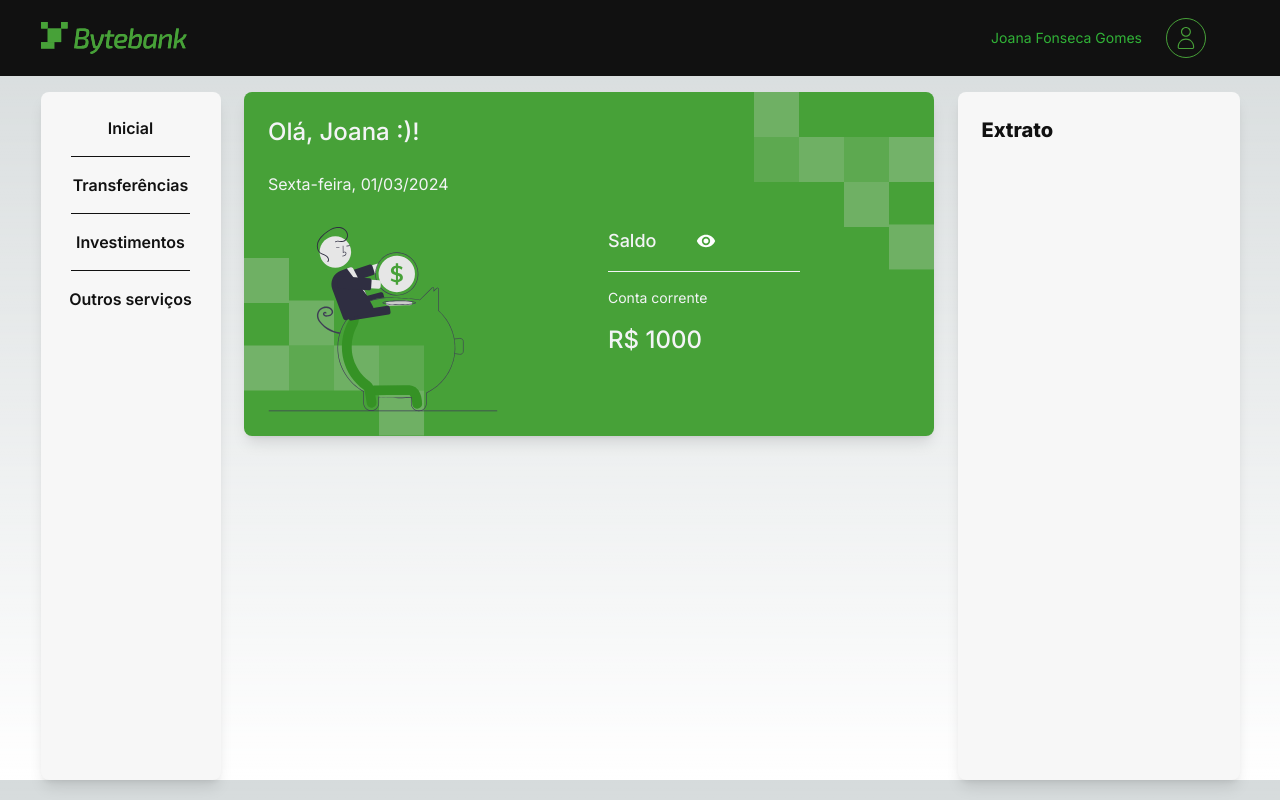
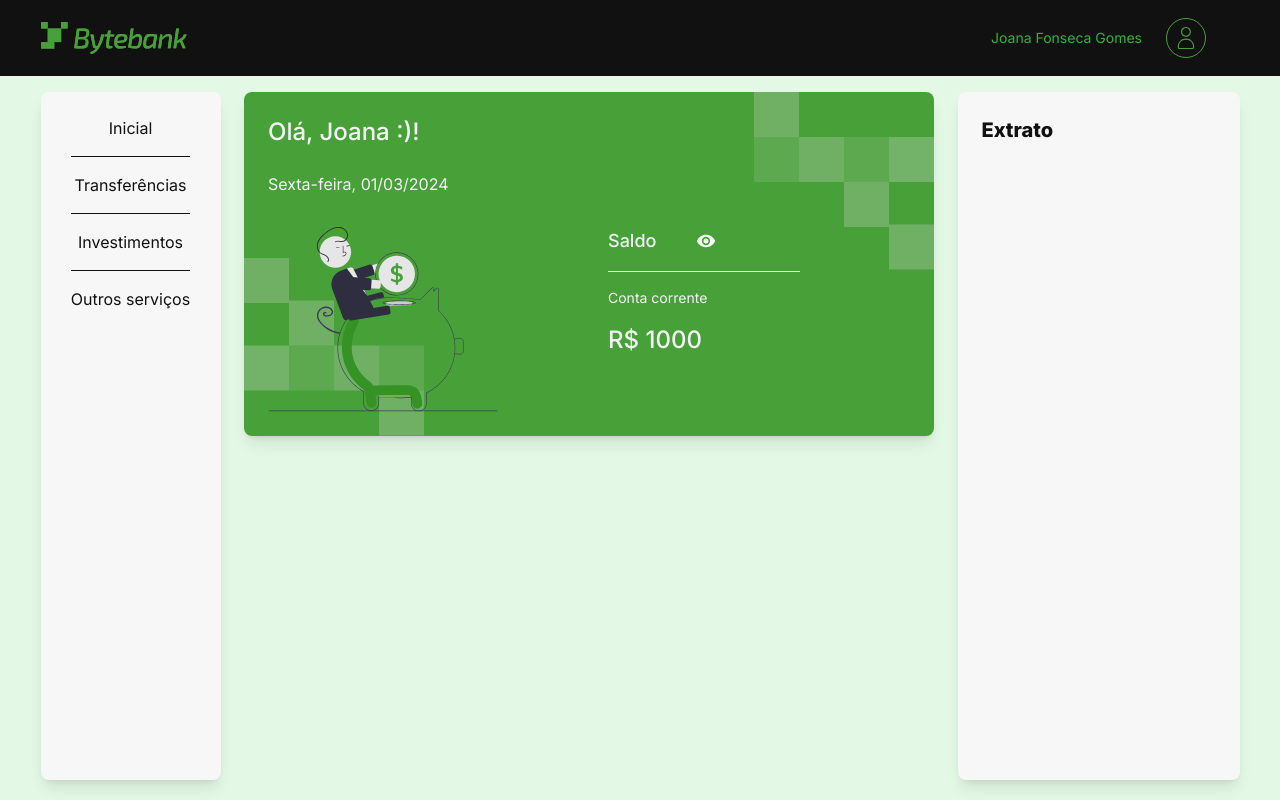
Before and after one commit to Paulo-Moncaio/bytebank-automated-tests, a Next.js app: page / in a window 1280 px wide. Built offline with nearby package versions, Linux system fonts and the light colour scheme.

Commit message:
style adjust

```diff
--- a/src/app/components/Menu/Menu.tsx
+++ b/src/app/components/Menu/Menu.tsx
@@ -13,7 +13,7 @@ export default function Menu() {
           <div key={index} className="text-center">
             <a
               href="/"
-              className="cursor-pointer font-semibold text-[#111111] no-underline hover:font-semibold hover:text-black"
+              className="cursor-pointer text-[#111111] no-underline hover:font-semibold hover:text-black"
             >
               {item}
             </a>
--- a/src/app/globals.css
+++ b/src/app/globals.css
@@ -16,14 +16,24 @@
   }
 }
 
+html {
+  display: flex;
+  min-height: 100%;
+  flex-direction: column;
+}
+
 body {
-  color: rgb(var(--foreground-rgb));
-  background: linear-gradient(
-      to bottom,
-      transparent,
-      rgb(var(--background-end-rgb))
-    )
-    rgb(var(--background-start-rgb));
+  font-family: "Inter", sans-serif;
+  display: flex;
+  flex: 1;
+  flex-direction: column;
+  background-color: #e3f9e5;
+}
+
+* {
+  box-sizing: border-box;
+  margin: 0;
+  padding: 0;
 }
 
 @layer utilities {
```
